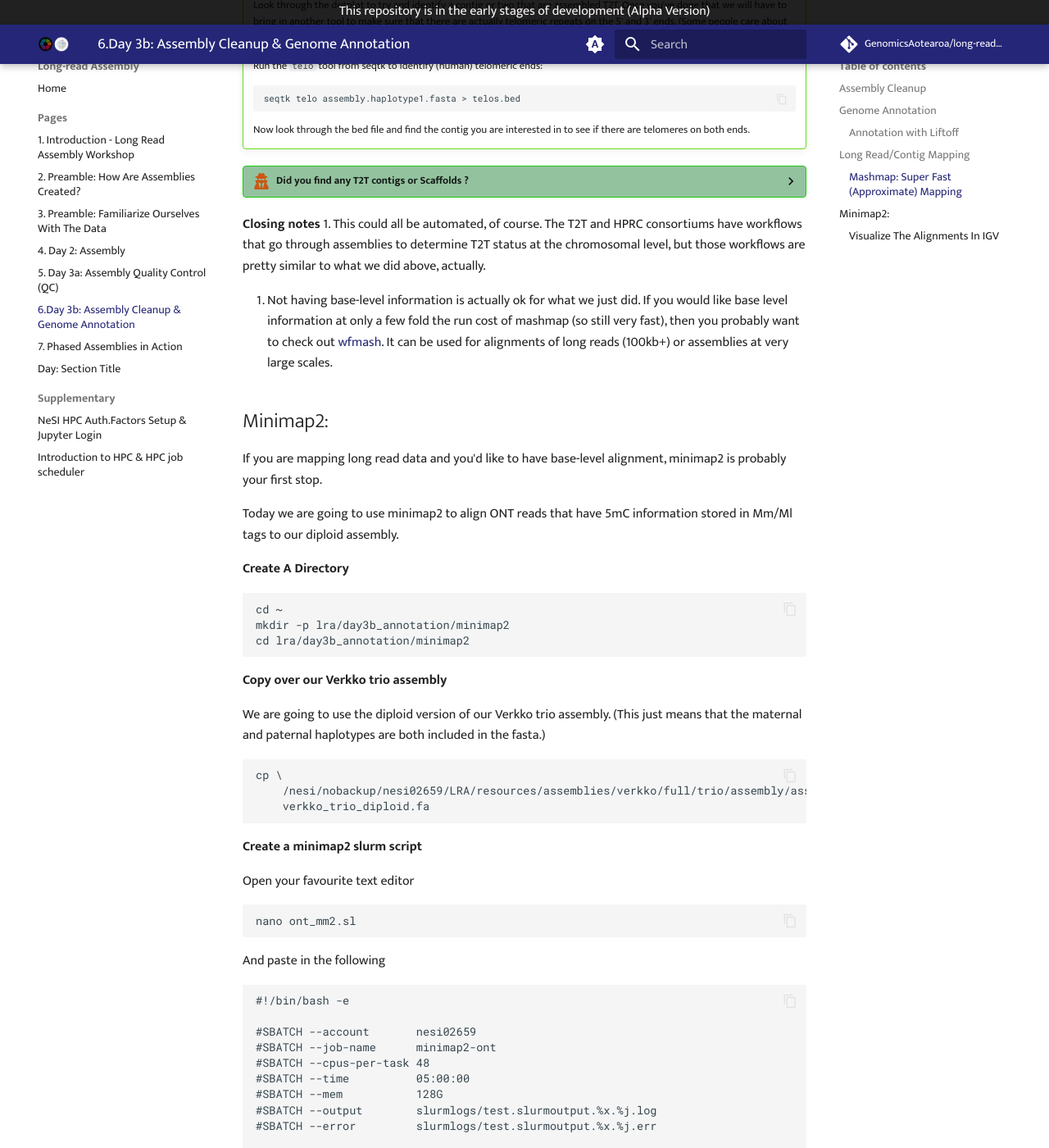
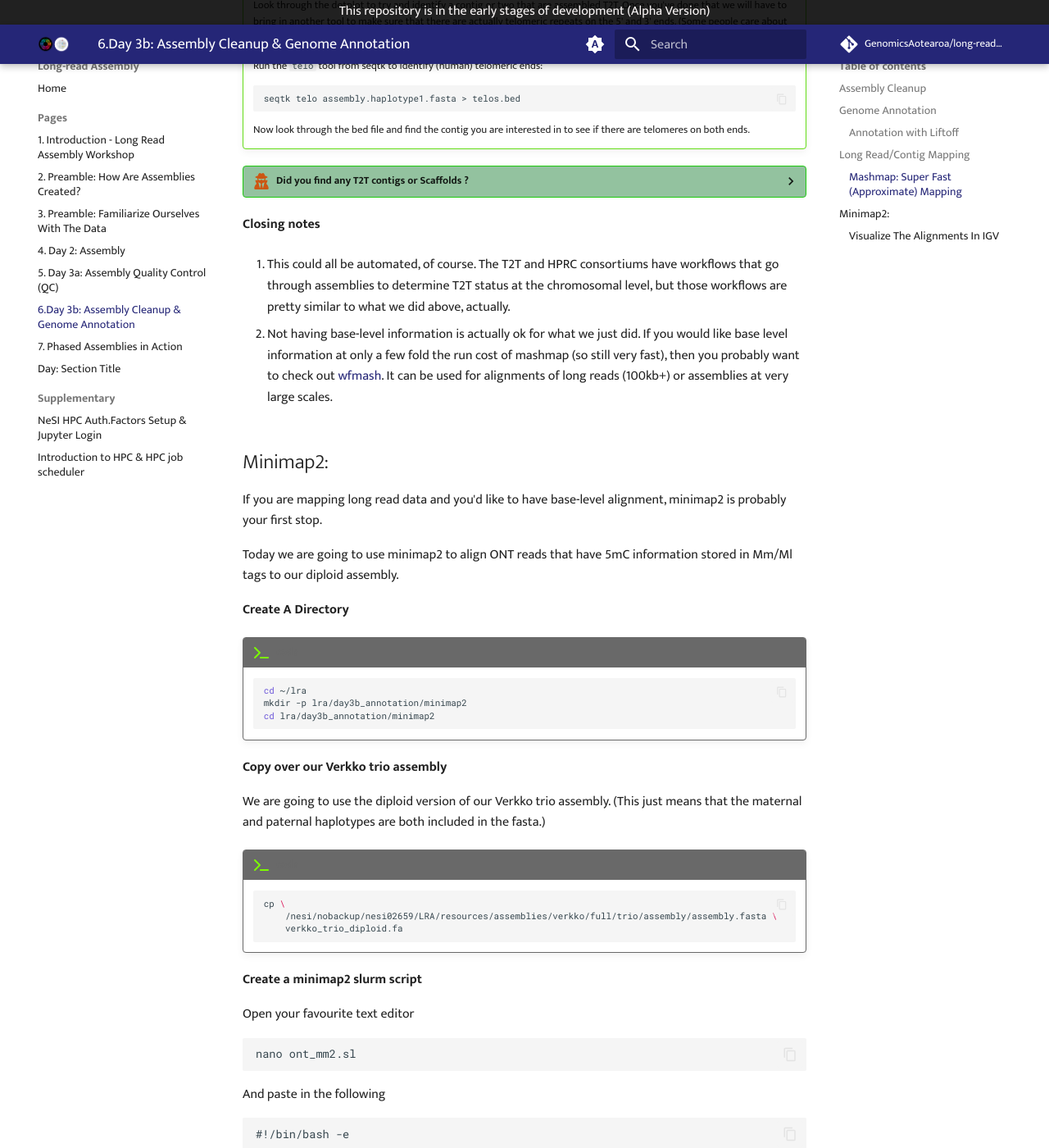
Before and after one commit to GenomicsAotearoa/long-read-assembly, an MkDocs documentation site: the page built from docs/pages/day3b_assembly_cleanup_annotation.md, in a window 1280 px wide and 1400 px high, scrolled down 8129 px. Shown: the whole window at 82% size. Built offline with MkDocs 1.6.1 and Material for MkDocs 9.7.7, drawn with Linux system fonts in a browser that asks for light colours; comment, search, counter and statistics services are not loaded.

Commit message:
update code block

````diff
--- a/docs/pages/day3b_assembly_cleanup_annotation.md
+++ b/docs/pages/day3b_assembly_cleanup_annotation.md
@@ -584,6 +584,7 @@ And take a look at it (you can click on it in your file explorer).
     In this assembly chromosomes 3, 10, 11, and 16 are assembled T2T with contigs (no gaps) and chr5 is assembled T2T in a scaffold. As of the writing of this document (June 2023) for a diploid human assembly you can expect to get around 12 chromosomes assembled T2T in contigs and an additional 12 or so assembled T2T in scaffolds with Verkko. Hifiasm is very similar but without scaffolds. This means that for a diploid verkko assembly about half of the chromosomes are T2T out of the box for ~40X HiFi and >15X (or so) UL ONT with either HiC or trio phasing. Pretty amazing. This sample (HG002) is not very heterozygous so it's actually a tough sample to assemble. That is why we aren't seeing very many T2T contigs/scaffolds. Sometimes you have to judge how good an assembly is on a per-sample basis.
 
 **Closing notes**
+
 1. This could all be automated, of course. The T2T and HPRC consortiums have workflows that go through assemblies to determine T2T status at the chromosomal level, but those workflows are pretty similar to what we did above, actually.
 
 2. Not having base-level information is actually ok for what we just did. If you would like base level information at only a few fold the run cost of mashmap (so still very fast), then you probably want to check out [wfmash](https://github.com/waveygang/wfmash/blob/master/README.md). It can be used for alignments of long reads (100kb+) or assemblies at very large scales.
@@ -594,20 +595,26 @@ If you are mapping long read data and you'd like to have base-level alignment, m
 Today we are going to use minimap2 to align ONT reads that have 5mC information stored in Mm/Ml tags to our diploid assembly.
 
 **Create A Directory**
-```
-cd ~
-mkdir -p lra/day3b_annotation/minimap2
-cd lra/day3b_annotation/minimap2
-```
+
+!!! terminal "code"
+
+    ```bash
+    cd ~/lra
+    mkdir -p lra/day3b_annotation/minimap2
+    cd lra/day3b_annotation/minimap2
+    ```
 
 **Copy over our Verkko trio assembly**
 
 We are going to use the diploid version of our Verkko trio assembly. (This just means that the maternal and paternal haplotypes are both included in the fasta.)
-```
-cp \
-    /nesi/nobackup/nesi02659/LRA/resources/assemblies/verkko/full/trio/assembly/assembly.fasta \
-    verkko_trio_diploid.fa
-```
+
+!!! terminal "code"
+
+    ```bash
+    cp \
+        /nesi/nobackup/nesi02659/LRA/resources/assemblies/verkko/full/trio/assembly/assembly.fasta \
+        verkko_trio_diploid.fa
+    ```
 **Create a minimap2 slurm script**
 
 Open your favourite text editor
````
